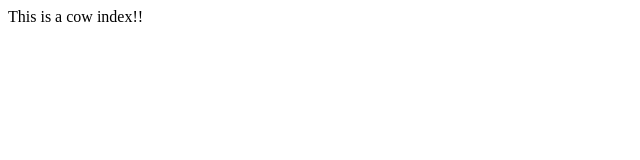
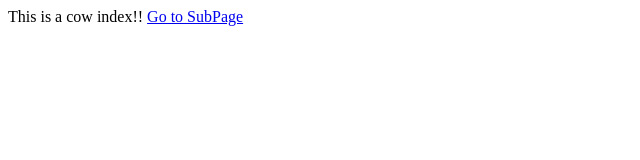
Before and after one commit to khey0905/test, a plain HTML site: page index.html in a window 1280 px wide. Shown: the whole page, without its empty margins (0-640 px from the left). Drawn offline with Linux system fonts and the light colour scheme.

Commit message:
Update index.html

```diff
--- a/index.html
+++ b/index.html
@@ -1 +1,3 @@
 This is a cow index!!
+
+<a href='subpage01.html'>Go to SubPage</a>
```
